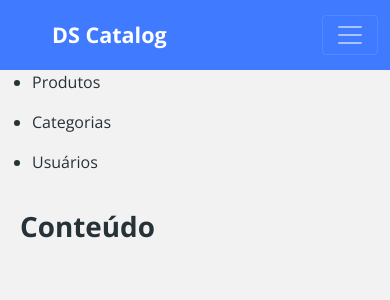
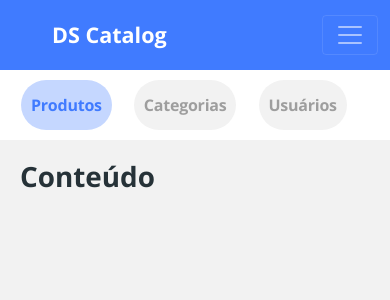
Before and after one commit to auriceliof/devsuperior-react-02, a React (Create React App) app in the folder frontend/: page /admin in a window 390 px wide. Shown: the top 300 px of the page. Built offline with nearby package versions, Linux system fonts and the light colour scheme; the HTML template or start-up script is replaced by a standard one.

Commit message:
Admin Navbar layout mobile

```diff
--- a/frontend/src/pages/Admin/Navbar/index.tsx
+++ b/frontend/src/pages/Admin/Navbar/index.tsx
@@ -2,17 +2,22 @@ import './styles.css';
 
 const Navbar = () => {
   return (
-    <nav>
+    <nav className="admin-nav-container">
       <ul>
         <li>
-          <p>Produtos</p>
+          <a href="link" className='admin-nav-item active'>
+            <p>Produtos</p>
+          </a>
         </li>
         <li>
-          <p>Categorias</p>
+          <a href="link" className='admin-nav-item'>
+            <p>Categorias</p>
+          </a>
         </li>
-        <li>
+        <a href="link" className='admin-nav-item'>
           <p>Usuários</p>
-        </li>
+        </a>
+        <li></li>
       </ul>
     </nav>
   );
--- a/frontend/src/pages/Admin/Navbar/styles.css
+++ b/frontend/src/pages/Admin/Navbar/styles.css
@@ -1,19 +1,35 @@
-.admin-container {
+ul {
     display: flex;
-    flex-direction: column;
+    justify-content: space-around;
+    list-style-type: none;
+    margin: 0;
+    padding: 0;
 }
 
-.admin-content {
-    padding: 20px;
+.admin-nav-container {
+    padding: 10px;
+    background-color: #FFF;
 }
 
-@media (min-width: 1200px) {
+.admin-nav-item {
+    display: flex;
+    justify-content: center;
+    align-items: center;
+    height: 50px;
+    background-color: #F2F2F2;
+    border-radius: 100px;
+    padding: 0 10px;
+    font-size: 16px;
+    font-weight: bold;
+    letter-spacing: -0.015em;
+    color: #9E9E9E;
+}
 
-    .admin-container {
-        flex-direction: row;
-    }
+.admin-nav-item.active {
+    background-color: rgba(64, 123, 255, 0.3);
+    color: #407BFF;
+}
 
-    .admin-content {
-        flex: 1;
-    }
+.admin-nav-item p {
+    margin-bottom: 0;
 }
--- a/frontend/src/pages/Admin/index.tsx
+++ b/frontend/src/pages/Admin/index.tsx
@@ -1,4 +1,6 @@
 import Navbar from './Navbar';
+
+import './styles.css'
 
 const Admin = () => {
   return (
--- /dev/null
+++ b/frontend/src/pages/Admin/styles.css
@@ -0,0 +1,19 @@
+.admin-container {
+    display: flex;
+    flex-direction: column;
+}
+
+.admin-content {
+    padding: 20px;
+}
+
+@media (min-width: 1200px) {
+
+    .admin-container {
+        flex-direction: row;
+    }
+
+    .admin-content {
+        flex: 1;
+    }
+}
```
